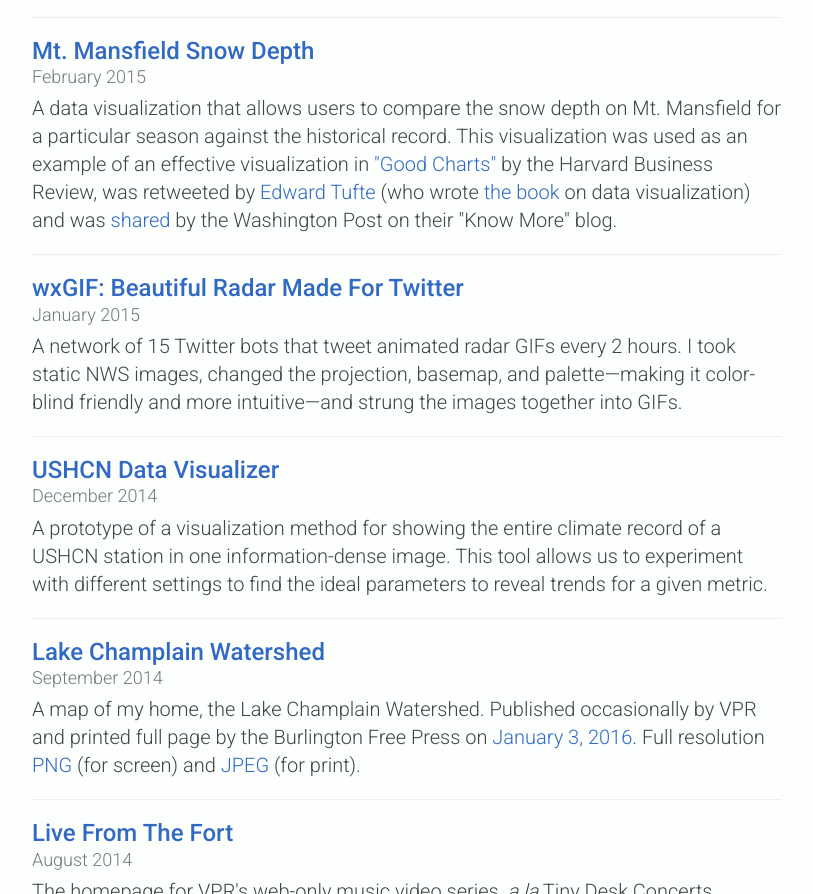
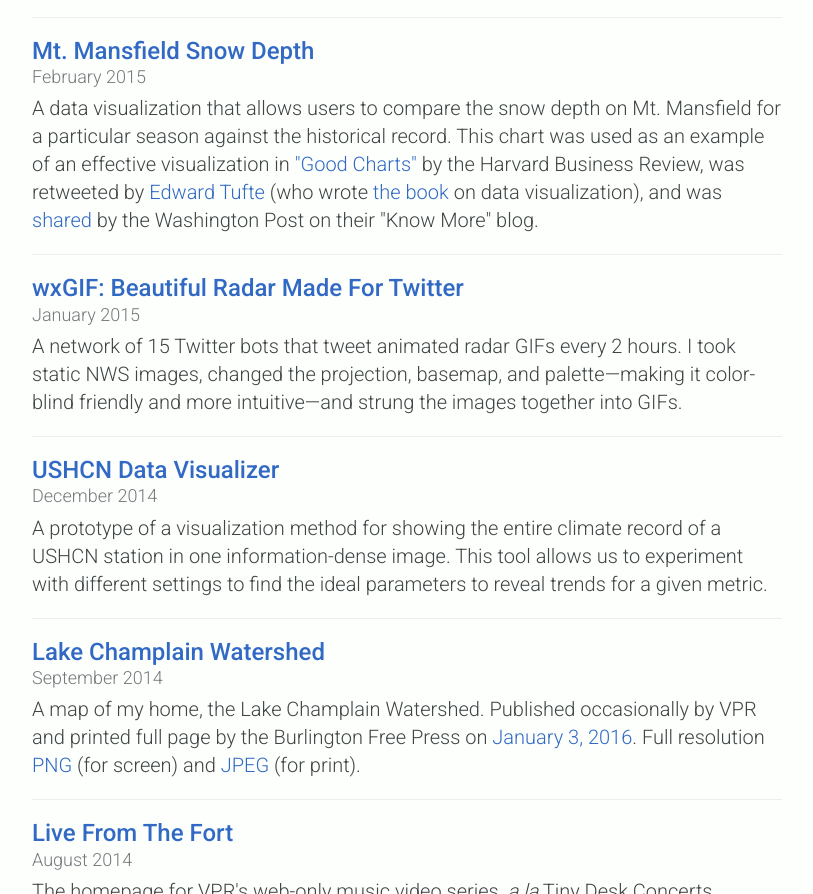
Before and after one commit to mattparrilla/mattparrilla.github.io, a plain HTML site: page index.html in a window 1280 px wide. Shown: the part 1218-2112 px from the top of the page, without its empty margins (233-1046 px from the left). Drawn offline with Linux system fonts and the light colour scheme; files whose address does not match are found by name.

Commit message:
Improve grammar

```diff
--- a/index.html
+++ b/index.html
@@ -100,7 +100,7 @@
             <div class="project">
                 <h3><a href="http://mattparrilla.github.io/mansfield-stake">Mt. Mansfield Snow Depth</a></h3>
                 <p class="date">February 2015</p>
-                <p>A data visualization that allows users to compare the snow depth on Mt. Mansfield for a particular season against the historical record. This visualization was used as an example of an effective visualization in <a href="https://hbr.org/product/good-charts-the-hbr-guide-to-making-smarter-more-persuasive-data-visualizations/15005-PBK-ENG">"Good Charts"</a> by the Harvard Business Review, was retweeted by <a href="http://en.wikipedia.org/wiki/Edward_Tufte">Edward Tufte</a> (who wrote <a href="http://www.amazon.com/The-Visual-Display-Quantitative-Information/dp/0961392142">the book</a> on data visualization) and was <a href="http://knowmore.washingtonpost.com/2015/02/20/60-years-of-snowfall-visualized/">shared</a> by the Washington Post on their "Know More" blog.</p>
+                <p>A data visualization that allows users to compare the snow depth on Mt. Mansfield for a particular season against the historical record. This chart was used as an example of an effective visualization in <a href="https://hbr.org/product/good-charts-the-hbr-guide-to-making-smarter-more-persuasive-data-visualizations/15005-PBK-ENG">"Good Charts"</a> by the Harvard Business Review, was retweeted by <a href="http://en.wikipedia.org/wiki/Edward_Tufte">Edward Tufte</a> (who wrote <a href="http://www.amazon.com/The-Visual-Display-Quantitative-Information/dp/0961392142">the book</a> on data visualization), and was <a href="http://knowmore.washingtonpost.com/2015/02/20/60-years-of-snowfall-visualized/">shared</a> by the Washington Post on their "Know More" blog.</p>
             </div>
 
             <hr>
```
